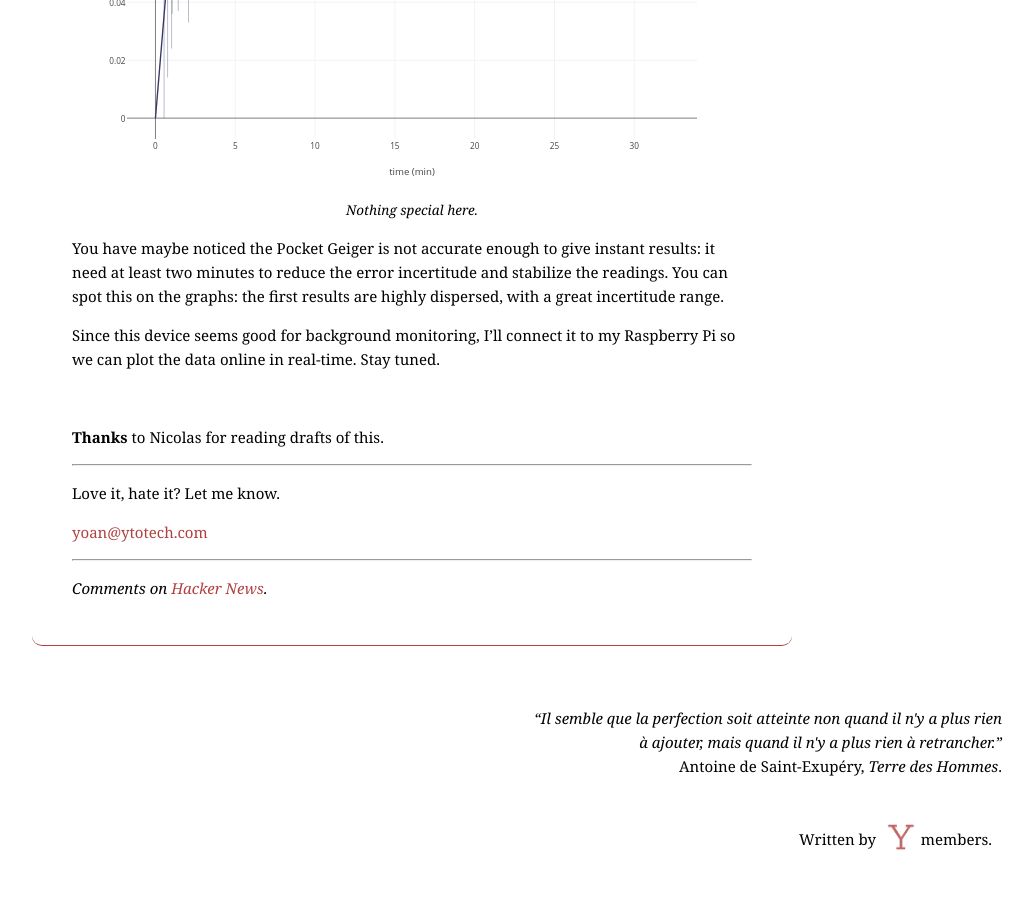
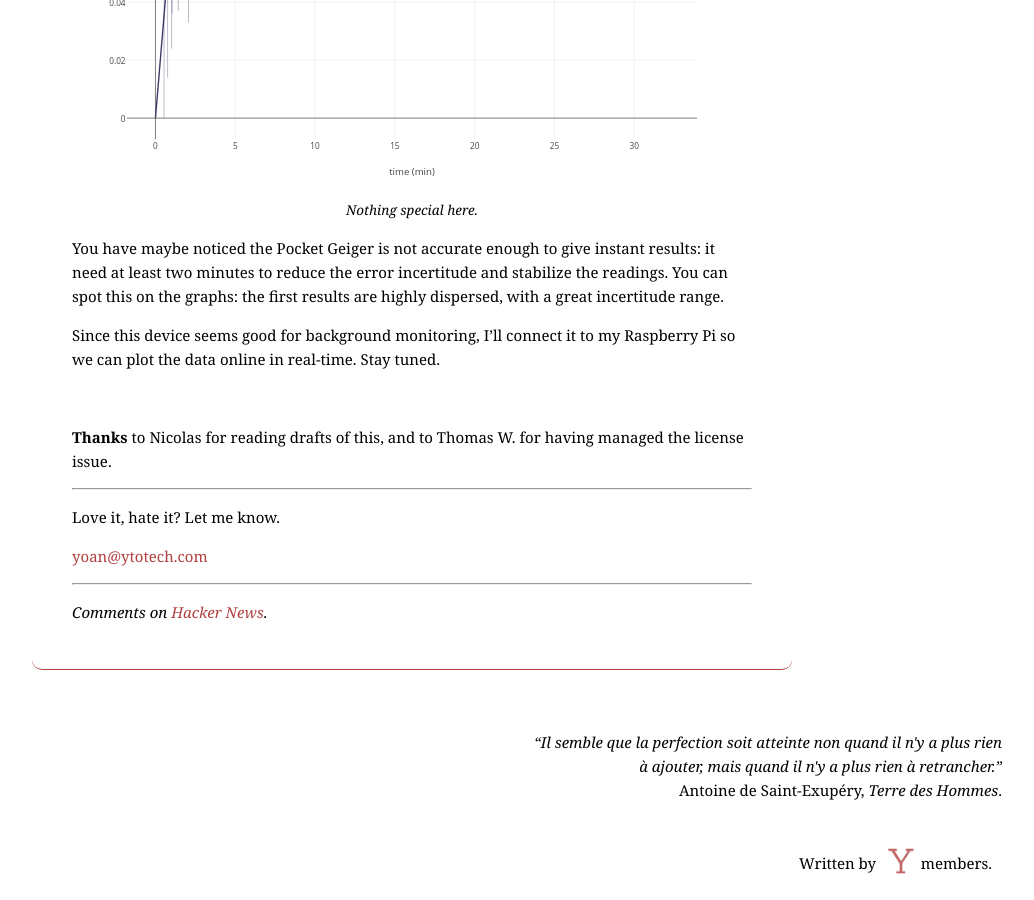
Before and after one commit to MonsieurV/monsieurv.github.io, a Jekyll site: the page built from _posts/2015-12-06-radiation-watch-arduino.markdown, in a window 1280 px wide and 900 px high, scrolled down 5684 px. Shown: the whole window, without its empty margins (128-1162 px from the left). Built offline with Jekyll 4.4.1, drawn with Linux system fonts in a browser that asks for light colours; some web fonts are replaced; before the commit the page ends 6560 px from its top, so only the background shows below that.

Commit message:
Always thanks the people who help and make things happens

```diff
--- a/_posts/2015-12-06-radiation-watch-arduino.markdown
+++ b/_posts/2015-12-06-radiation-watch-arduino.markdown
@@ -71,7 +71,7 @@ Since this device seems good for background monitoring, I'll connect it to my Ra
 
 <br>
 
-**Thanks** to Nicolas for reading drafts of this.
+**Thanks** to Nicolas for reading drafts of this, and to Thomas W. for having managed the license issue.
 
 [effi_synchrone]: http://www.effi-synchrone.com
 [rw]: http://www.radiation-watch.org/
```
